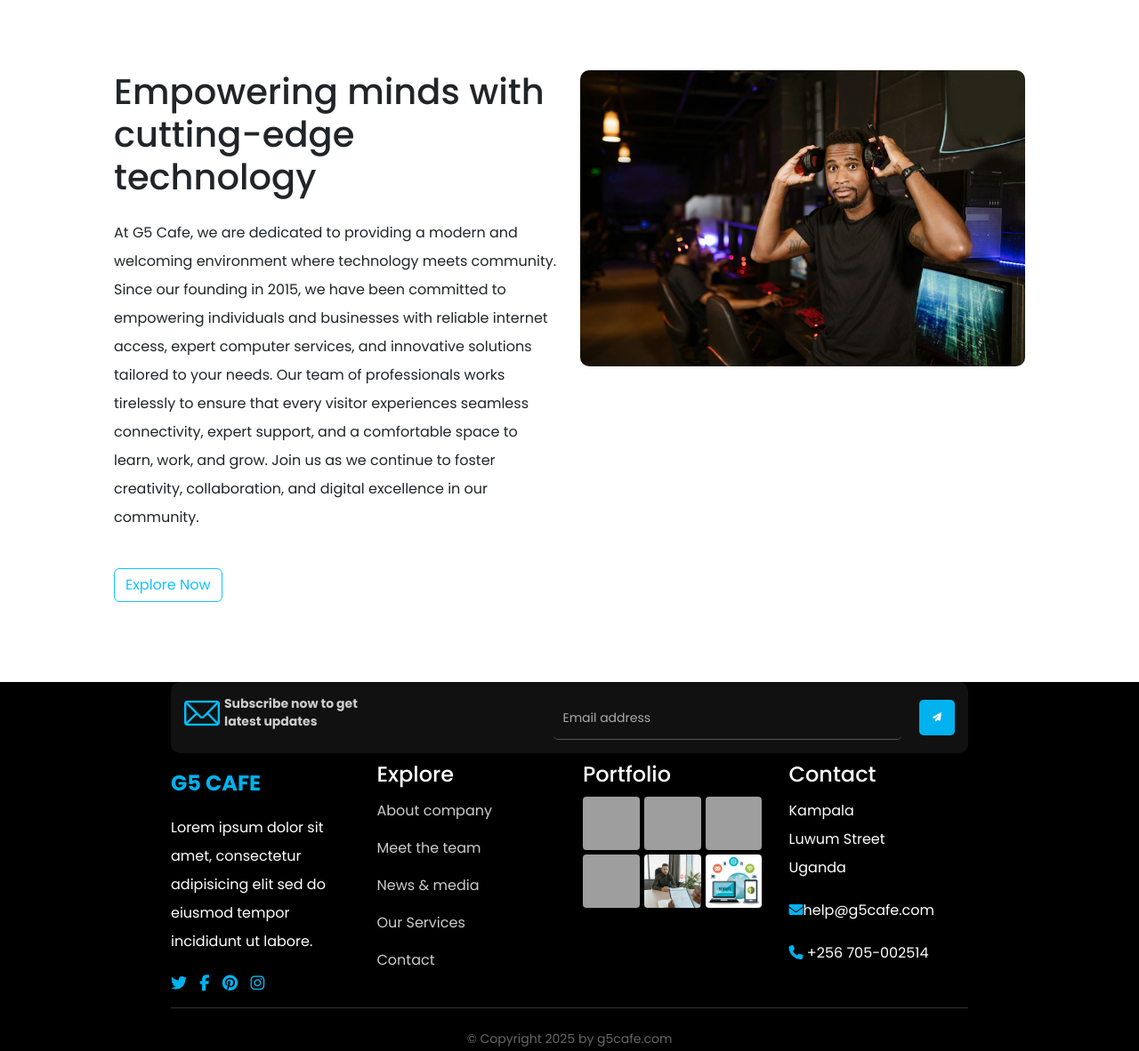
After one commit to Wanderajonah/cafe-website, a PHP site: page /project/about.html in a window 1280 px wide. The commit adds this page. Shown: the part 519-1701 px from the top of the page at 89% size. Run offline with PHP 8.4, Linux system fonts and the light colour scheme; grey boxes are pictures that could not be loaded.

Commit message:
this is a test commit how to add a file
add these files to the project

```diff
--- /dev/null
+++ b/admin/project/about.html
@@ -0,0 +1,136 @@
+<!DOCTYPE html>
+<html lang="en">
+<head>
+  <meta charset="UTF-8" />
+  <meta name="viewport" content="width=device-width, initial-scale=1.0"/>
+  <title>G5 CAFE</title>
+  <link rel="stylesheet" href="style.css">
+  <!-- Bootstrap CSS -->
+  <link href="https://cdn.jsdelivr.net/npm/bootstrap@5.3.2/dist/css/bootstrap.min.css" rel="stylesheet">
+  <!-- Font Awesome -->
+  <link href="https://cdnjs.cloudflare.com/ajax/libs/font-awesome/6.4.0/css/all.min.css" rel="stylesheet">
+
+  <link rel="stylesheet" href="https://cdnjs.cloudflare.com/ajax/libs/font-awesome/6.7.2/css/all.min.css" integrity="sha512-Evv84Mr4kqVGRNSgIGL/F/aIDqQb7xQ2vcrdIwxfjThSH8CSR7PBEakCr51Ck+w+/U6swU2Im1vVX0SVk9ABhg==" crossorigin="anonymous" referrerpolicy="no-referrer" />
+</head>
+<body>
+  <header>
+
+    <div class="logo">G5 CAFE<span class="lot" style="color: red; font-size: 54px; border-radius: 50%;">.</span></div>
+    <nav style="display: flex; justify-content: space-evenly;">
+
+      <div class="menu-toggle" id="menu-toggle">
+        <div class="bar"></div>
+        <div class="bar"></div>
+        <div class="bar"></div>
+      </div>
+      <ul id="nav-links">
+        <li><a href="index.html">Home</a></li>
+        <li><a href="about.html">About</a></li>
+        <li><a href="#services">Services</a></li>
+        <li><a href="contact.html">Contact</a></li>
+        <li><a href="login2.html">Sigin</a></li>
+      </ul>
+    </nav>
+
+    <div class="call">
+      <span>Call Anytime</span><br/>
+      <strong>+256 (7050) 025-14</strong>
+    </div>
+  </header>
+  <div class="sub-header">
+    <div class="text2">
+      <h1 >About Us</h1>
+    </div>
+  </div>
+
+  <div class="about">
+    <div class="row">
+      <div class="about-col">
+<h1>Empowering minds with cutting-edge technology</h1>
+        <p>At G5 Cafe, we are dedicated to providing a modern and welcoming environment where technology meets community. Since our founding in 2015, we have been committed to empowering individuals and businesses with reliable internet access, expert computer services, and innovative solutions tailored to your needs. Our team of professionals works tirelessly to ensure that every visitor experiences seamless connectivity, expert support, and a comfortable space to learn, work, and grow. Join us as we continue to foster creativity, collaboration, and digital excellence in our community.</p>
+        <div class="text-end mb-0 " style="display: flex; align-items: left;">
+          <button class="btn" style="color: #00bfffed; border: 1px solid #00bfffed;">
+            Explore Now
+          </button>
+          </div>
+      </div>
+      <div class="about-col">
+        <img src="img/about.jpg" alt="">
+      </div>
+    </div>
+
+  </div>
+
+
+    <footer>
+    <div class="footer-container">
+      <!-- First Row -->
+      <div class="footer-row">
+        <div class="subscribe">
+          <div class="subscribe-left">
+            <img src="img/email.png" alt="">
+            <strong><p>Subscribe now to get<br>latest updates</p></strong>
+          </div>
+          <div class="subscribe-right">
+            <input type="email" placeholder="Email address" />
+
+            <button><span><i class="fa-solid fa-paper-plane"></i></span></button>
+          </div>
+        </div>
+      </div>
+
+      <!-- Second Row -->
+      <div class="footer-row footer-columns">
+        <div class="footer-column">
+          <h4><span style="color: #00bfffed; font-weight: bold;">G5 CAFE</span></h4>
+          <p>Lorem ipsum dolor sit amet, consectetur adipisicing elit sed do eiusmod tempor incididunt ut labore.</p>
+          <div class="footer-social" >
+            <i class="fab fa-twitter"></i>
+            <i class="fab fa-facebook-f"></i>
+            <i class="fab fa-pinterest"></i>
+            <i class="fab fa-instagram"></i>
+          </div>
+        </div>
+
+        <div class="footer-column">
+          <h4>Explore</h4>
+          <ul>
+            <li><a href="#">About company</a></li>
+            <li><a href="#">Meet the team</a></li>
+            <li><a href="#">News & media</a></li>
+            <li><a href="#">Our Services</a></li>
+            <li><a href="#">Contact</a></li>
+          </ul>
+        </div>
+
+        <div class="footer-column">
+          <h4>Portfolio</h4>
+          <div class="portfolio-imgs">
+            <img src="img/camera installation.jpg" alt="">
+            <img src="img/freepik__adjust__24016.png" alt="">
+            <img src="img/job application.jpg" alt="">
+            <img src="img/computer lessons.jpg" alt="">
+            <img src="img/hiring.jpg" alt="">
+            <img src="img/internet.jpg" alt="">
+          </div>
+        </div>
+
+        <div class="footer-column">
+          <h4>Contact</h4>
+          <p>Kampala
+            <br>Luwum Street<br>Uganda</p>
+          <p><i class="fas fa-envelope"></i>help@g5cafe.com</p>
+          <p><i class="fas fa-phone"></i> +256 705-002514</p>
+        </div>
+      </div>
+
+      <div class="footer-bottom">
+        &copy; Copyright 2025 by g5cafe.com
+      </div>
+    </div>
+  </footer>
+
+  <script src="https://cdn.jsdelivr.net/npm/bootstrap@5.3.2/dist/js/bootstrap.bundle.min.js"></script>
+  <script src="app.js"></script>
+</body>
+</html>
--- a/admin/project/style.css
+++ b/admin/project/style.css
@@ -218,8 +216,9 @@ footer{
   background-color: #111;
   padding: 15px;
   border-radius: 10px;
+  flex-wrap: wrap;
+  gap: 10px;
 }
-
 .subscribe input[type="email"] {
   padding: 10px;
   border: none;
@@ -227,7 +226,8 @@ footer{
   color: #777;
   border-radius: 5px;
   margin-right: 10px;
-  border-bottom: 1px solid #555
+  border-bottom: 1px solid #555;
+  min-width: 200px;
 }
 .subscribe-left{
   display: flex;
@@ -246,14 +246,13 @@ footer{
   width: 40px;
   height: 40px;
 }
-
 .subscribe-right {
   display: flex;
   align-items: center;
   gap: 10px;
   flex: 1 1 0%;
+  min-width: 150px;
 }
-
 .subscribe-right input {
   flex-grow: 1;
   padding: 10px 10px;
@@ -1037,3 +1132,65 @@ color: #1e90ff; /* Dodger Blue */
 .hidden {
   display: none;
 }
+
+
+/* about us section */
+.sub-header{
+  height: 50vh;
+  width: 100%;
+  background-image: linear-gradient(rgba(4,9,30,0.7),rgba(4,9,30,0.7)),url(img/lovely-friends-looking-laptop-indoors.jpg);
+  background-position: center;
+  background-size: cover;
+  text-align: center;
+  color: hsl(0, 0%, 100%);
+  position: relative;
+  display: flex;
+  align-items: center;
+  justify-content: center;
+}
+.sub-header1{
+  height: 50vh;
+  width: 100%;
+  background-image: linear-gradient(rgba(4,9,30,0.7),rgba(4,9,30,0.7)),url(img/location.jpg);
+  background-position: center;
+  background-size: cover;
+  text-align: center;
+  color: hsl(0, 0%, 100%);
+  position: relative;
+  display: flex;
+  align-items: center;
+  justify-content: center;
+}
+.about{
+  width: 80%;
+  margin: auto;
+  padding-top: 50px;
+  padding-bottom: 50px;
+}
+
+.about-col{
+  flex-basis: 50%;
+  padding: 30px 2px;
+}
+.about-col img{
+  width: 100%;
+  height: auto;
+  border-radius: 10px;
+}
+.about-col h1{
+  padding-top: 0;
+}
+.about-col p{
+  padding: 15px 0 25px;
+}
+
+
+/* THIS IS A CONTACT US SECTION */
+.location{
+  width: 80%;
+  margin: auto;
+  padding: 80px 0;
+}
+.location iframe{
+  width: 100%;;
+}
```
Also changed, not shown: other parts of admin/project/style.css (+121 -27 lines), admin/project/contact.html (added, +142 -0 lines), admin/project/index.html (+64 -31 lines), admin/project/img/about.jpg (added), admin/project/img/email.png (added), admin/project/img/location.jpg (added).
